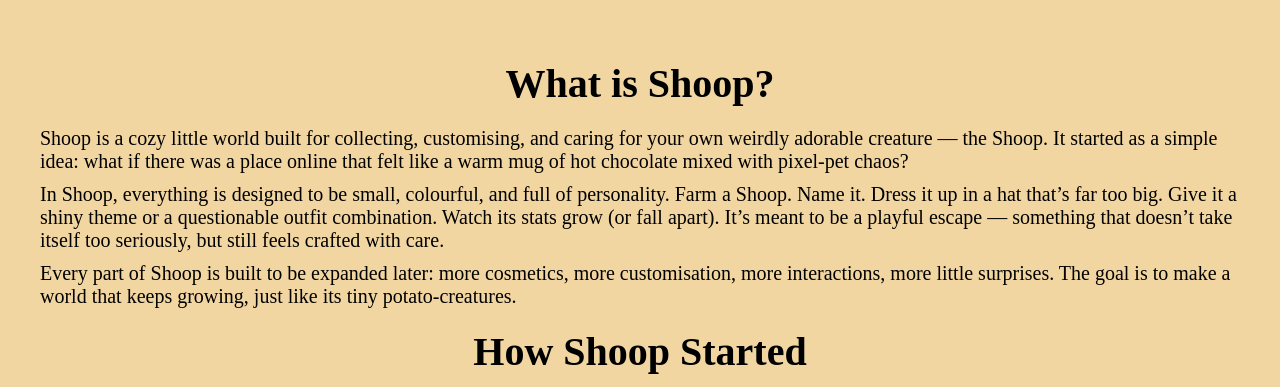
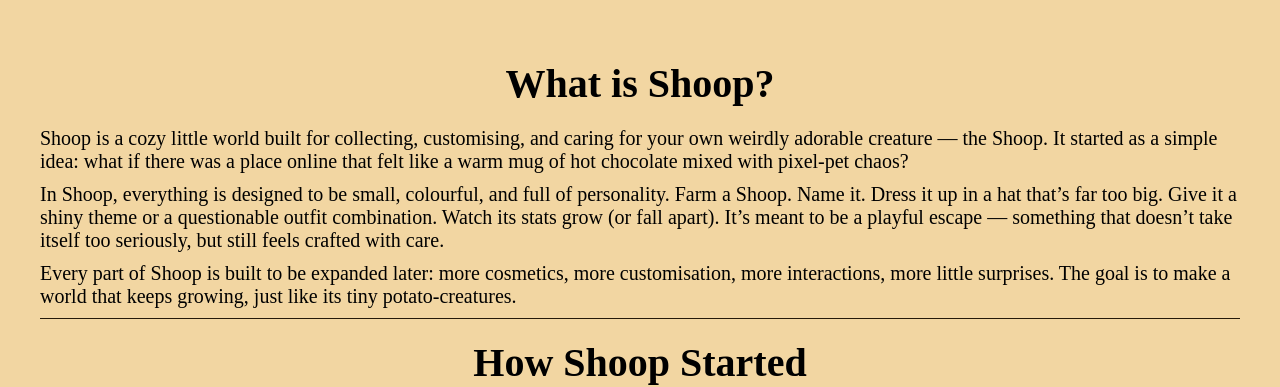
Before and after one commit to phil20267541/Shoop, a Vue app: page /About in a window 1280 px wide. Shown: the part 190-577 px from the top of the page. Built offline with nearby package versions, Linux system fonts and the light colour scheme.

Commit message:
Update About.vue

```diff
--- a/src/views/About/About.vue
+++ b/src/views/About/About.vue
@@ -63,6 +63,7 @@
 
 <style scoped>
 .paragraph{
+  border-bottom: 1px solid #261A0A;
   > h2 {
     margin: 20px 0;
     font-size: 40px;
```
